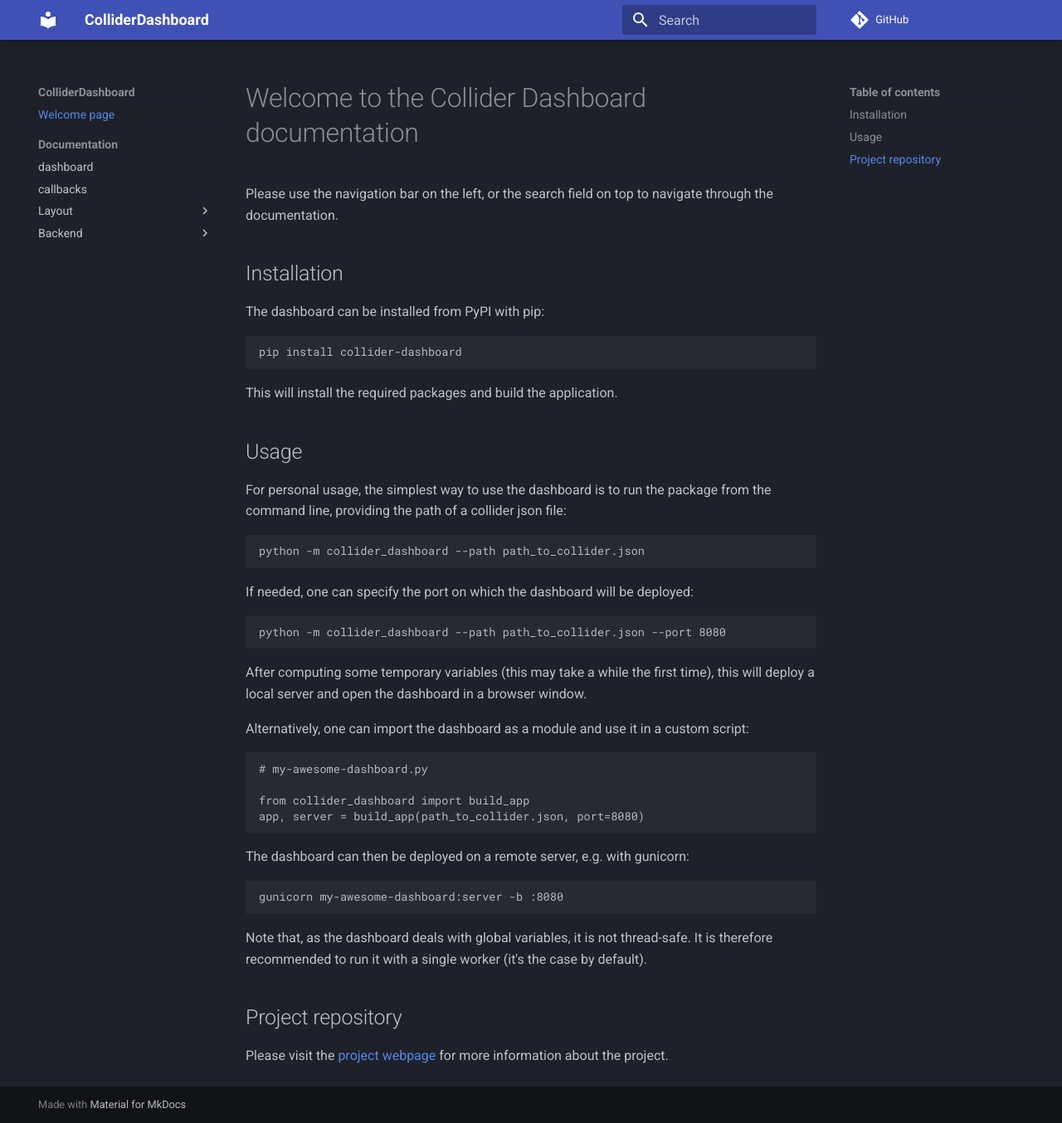
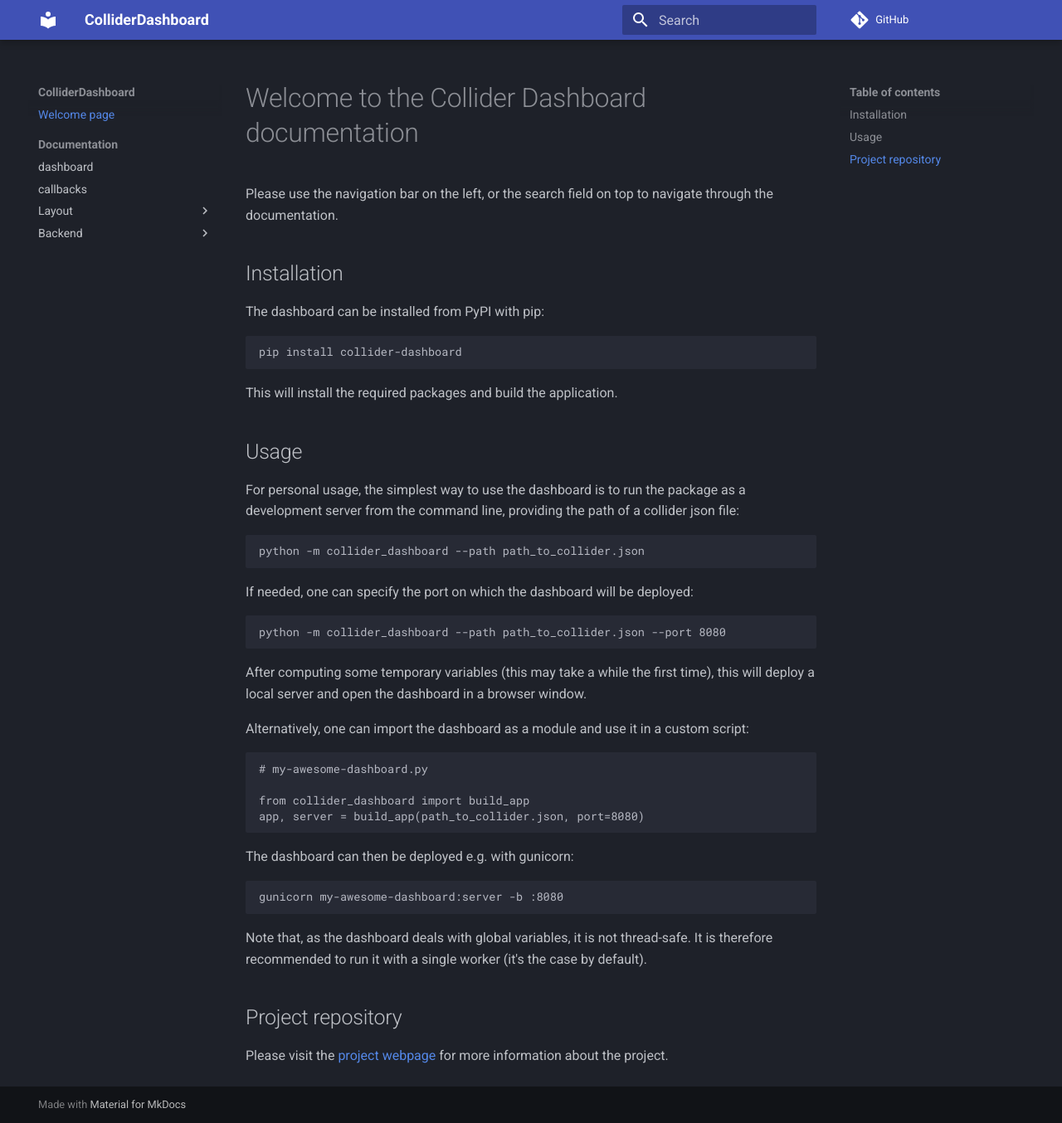
Before and after one commit to ColasDroin/collider-dashboard, an MkDocs documentation site: the page built from docs/index.md, in a window 1280 px wide and 1354 px high. Shown: the whole window at 83% size. Built offline with MkDocs 1.6.1 and Material for MkDocs 9.7.7, drawn with Linux system fonts in a browser that asks for light colours; comment, search, counter and statistics services are not loaded.

````diff
--- a/docs/index.md
+++ b/docs/index.md
@@ -15,7 +15,7 @@ This will install the required packages and build the application.
 
 ## Usage
 
-For personal usage, the simplest way to use the dashboard is to run the package from the command line, providing the path of a collider json file:
+For personal usage, the simplest way to use the dashboard is to run the package as a development server from the command line, providing the path of a collider json file:
 
 ```bash
 python -m collider_dashboard --path path_to_collider.json
@@ -38,7 +38,7 @@ from collider_dashboard import build_app
 app, server = build_app(path_to_collider.json, port=8080)
 ```
 
-The dashboard can then be deployed on a remote server, e.g. with gunicorn:
+The dashboard can then be deployed e.g. with gunicorn:
 
 ```bash
 gunicorn my-awesome-dashboard:server -b :8080
````
Also changed, not shown: README.md (+2 -3 lines).
